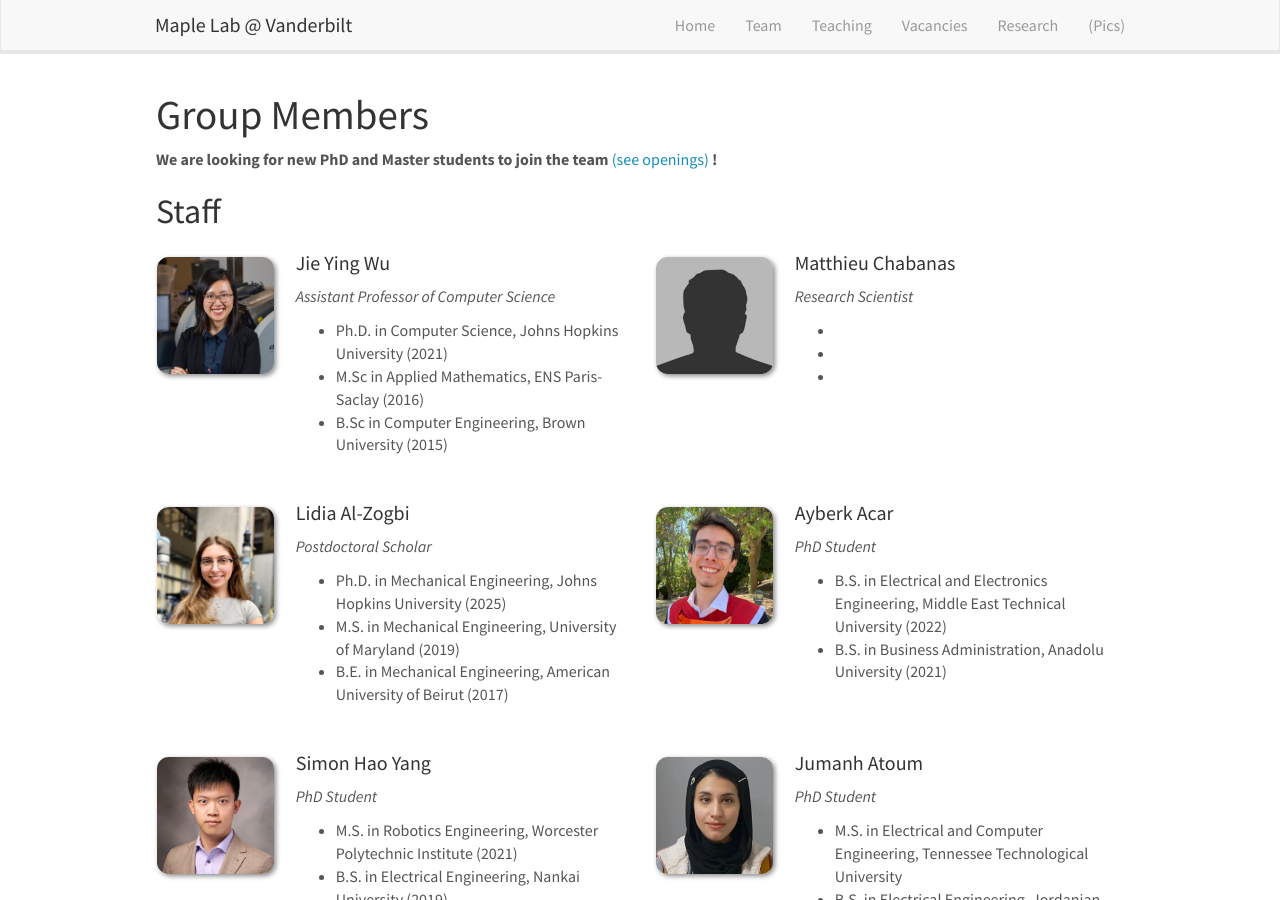
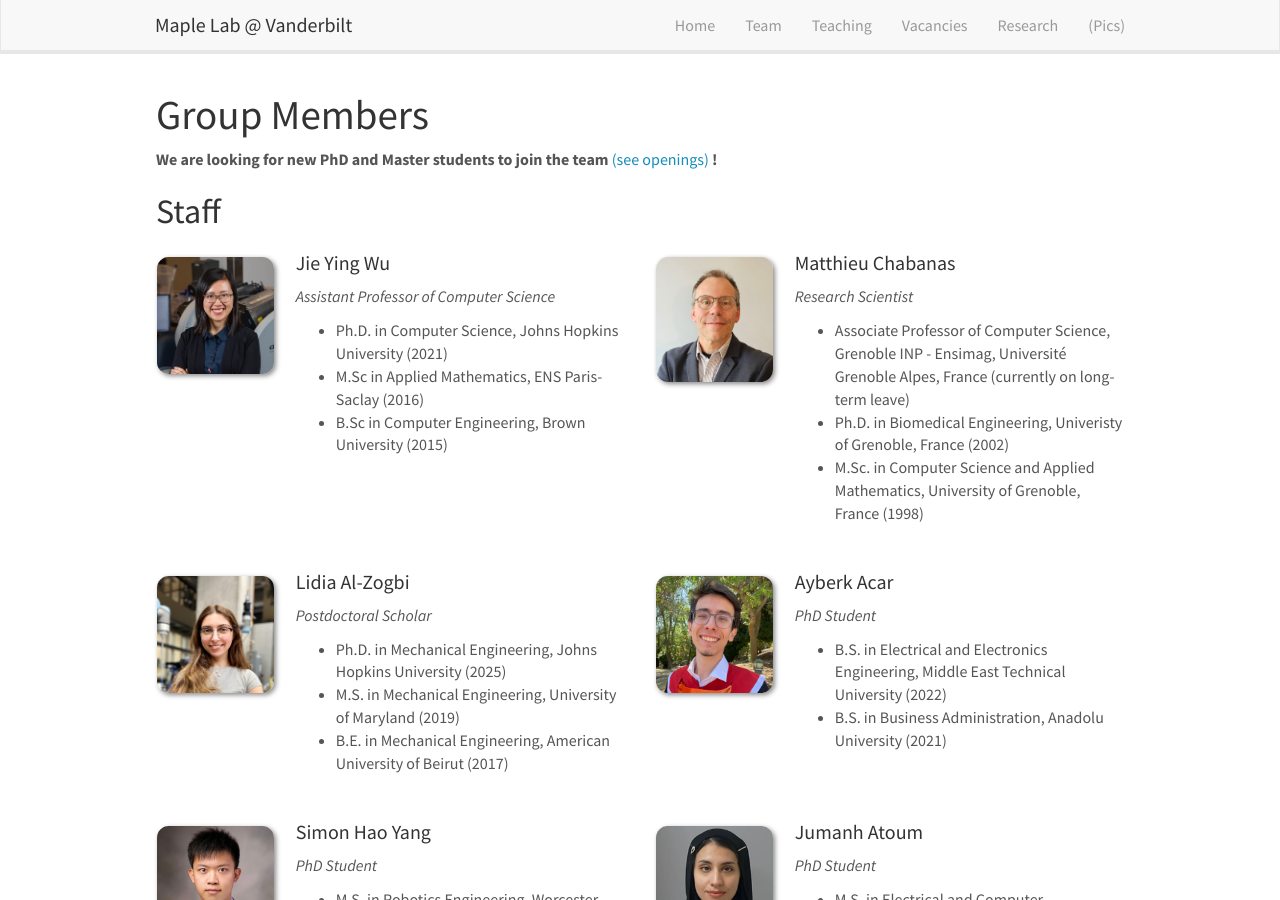
Before and after one commit to vu-maple-lab/vu-maple-lab.github.io, a Jekyll site: the page built from _pages/team.md, in a window 1280 px wide and 900 px high. Built offline with Jekyll 4.4.1, drawn with Linux system fonts in a browser that asks for light colours; nearby versions of some CDN libraries.

Commit message:
added matthieu

```diff
--- a/_data/team_members.yml
+++ b/_data/team_members.yml
@@ -8,13 +8,13 @@
   education3: B.Sc in Computer Engineering, Brown University (2015)
 
 - name: Matthieu Chabanas
-  photo: blank.jpg
+  photo: matthieu.png
   info: Research Scientist
   email: matthieu.chabanas@vanderbilt.edu
   number_educ: 3
-  education1:
-  education2:
-  education3:
+  education1: Associate Professor of Computer Science, Grenoble INP - Ensimag, Université Grenoble Alpes, France (currently on long-term leave)
+  education2: Ph.D. in Biomedical Engineering, Univeristy of Grenoble, France (2002)
+  education3: M.Sc. in Computer Science and Applied Mathematics, University of Grenoble, France (1998)
 
 - name: Lidia Al-Zogbi
   photo: lidia.jpeg
```
Also changed, not shown: images/teampic/matthieu.png (added).
